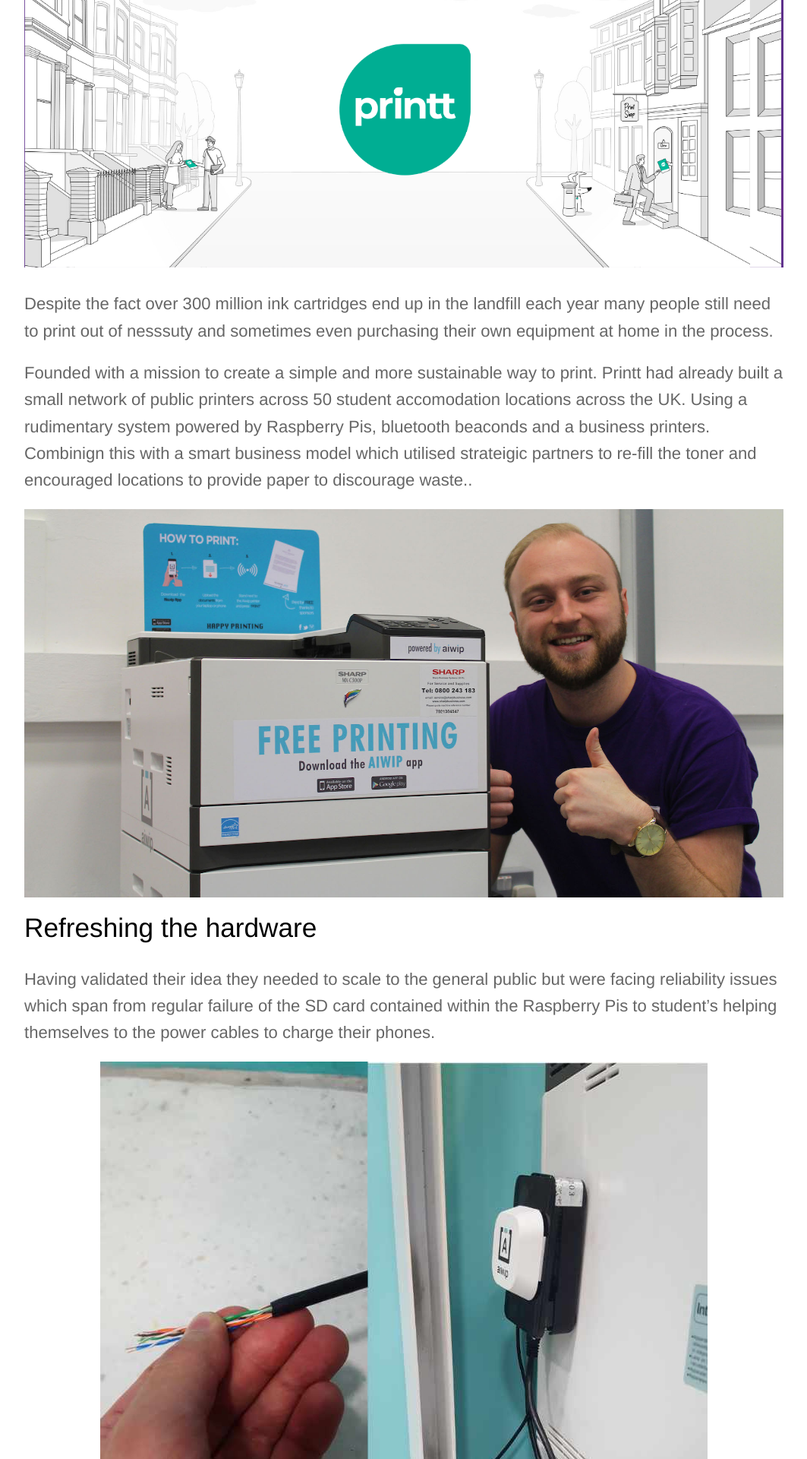
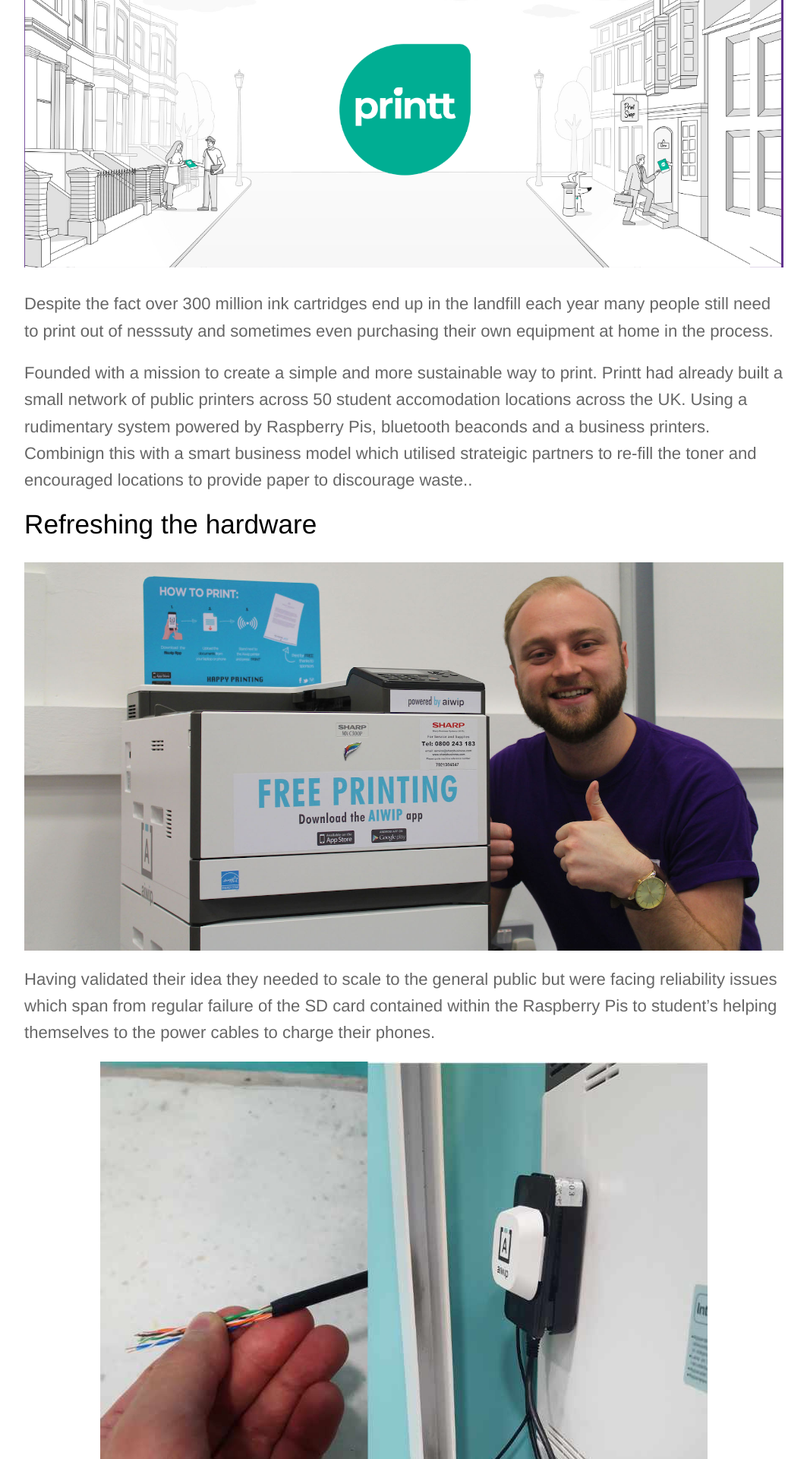
Before and after one commit to saudade-studio/saudade-studio.github.io, a Jekyll site: the page built from _portfolio/printt.md, in a window 1280 px wide. Shown: the part 692-2612 px from the top of the page at 76% size, without its empty margins (108-1171 px from the left). Built offline with Jekyll 4.4.1, drawn with Linux system fonts in a browser that asks for light colours.

Commit message:
Header before the image

```diff
--- a/_portfolio/printt.md
+++ b/_portfolio/printt.md
@@ -15,9 +15,9 @@ powered by Raspberry Pis, bluetooth beaconds and a business printers. Combinign
 which utilised strateigic partners to re-fill the toner and encouraged locations to provide paper to discourage
 waste..
 
+## Refreshing the hardware
+
 ![A student next to a prototype print station](/images/printt/1.jpeg){:.centered}
-
-## Refreshing the hardware
 
 Having validated their idea they needed to scale to the general public but were facing reliability issues which
 span from regular failure of the SD card contained within the Raspberry Pis to student's helping themselves to the
```
